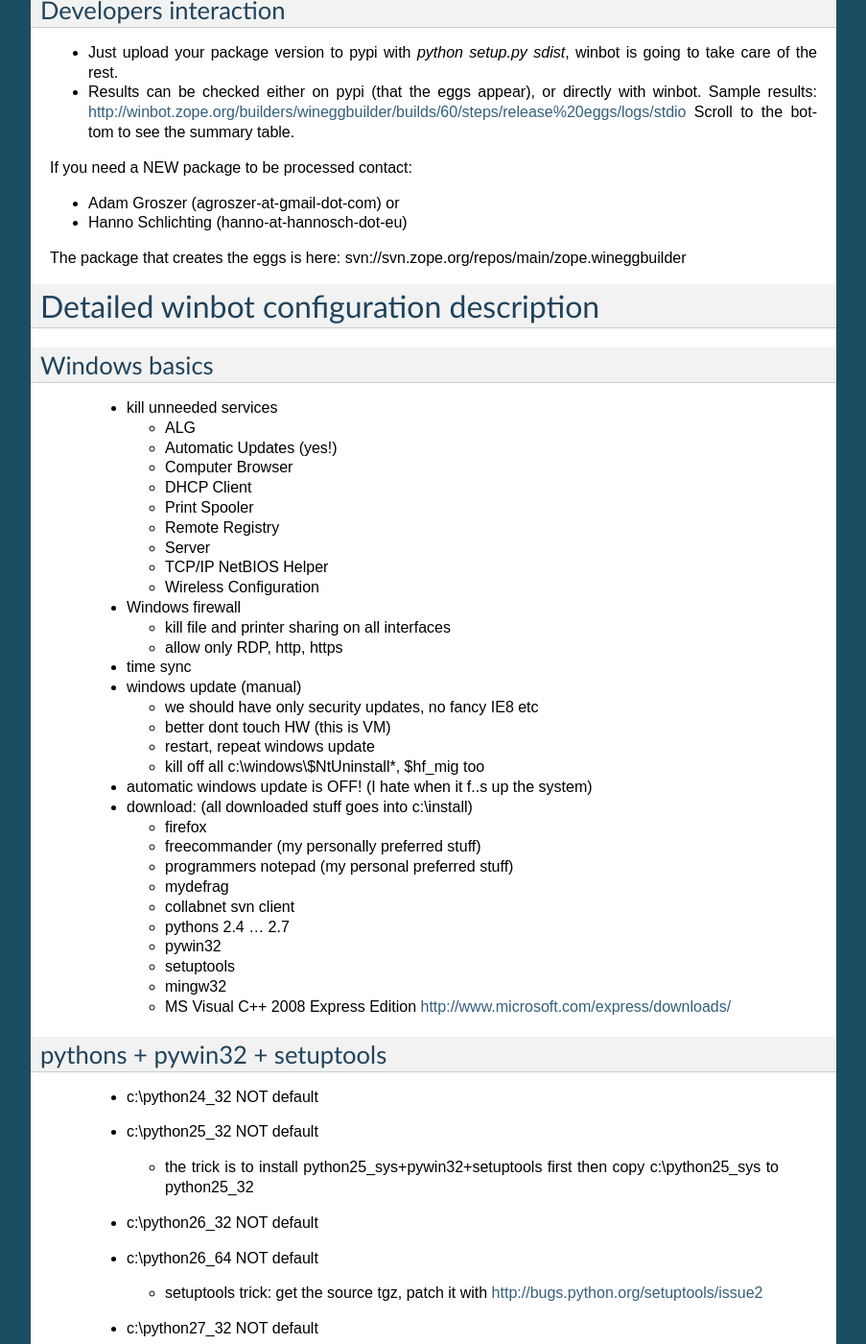
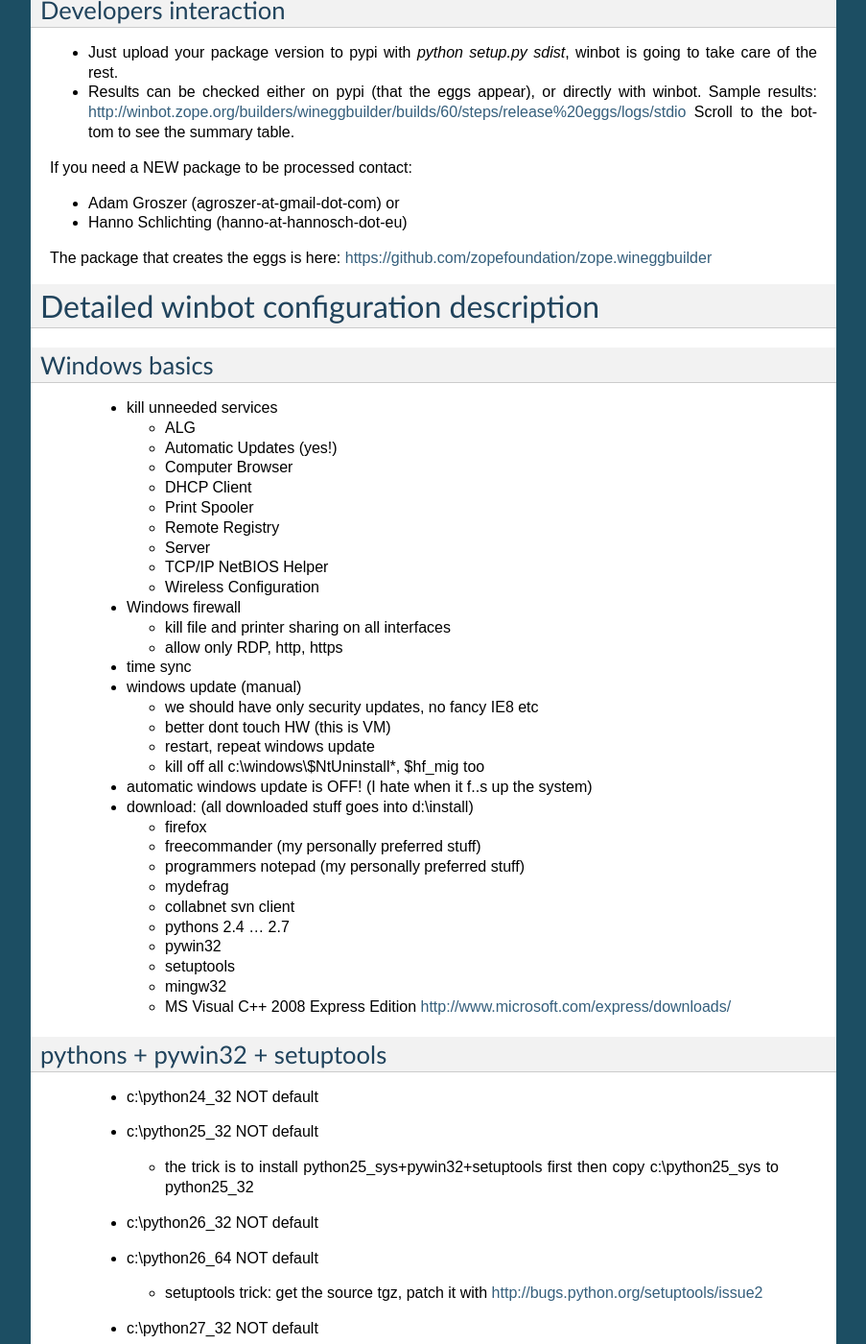
Before and after one commit to zopefoundation/zopetoolkit, a Sphinx documentation site: the page built from docs/process/winbotsetup.rst, in a window 1280 px wide and 1400 px high, scrolled down 475 px. Shown: the whole window at 96% size, without its empty margins (198-1101 px from the left). Built offline with Sphinx 7.4.7, drawn with Linux system fonts in a browser that asks for light colours; pages that are not in the unit, such as notebooks, are missing from menus; some of the changed text lies outside the part shown.

```diff
--- a/docs/process/winbotsetup.rst
+++ b/docs/process/winbotsetup.rst
@@ -50,7 +50,7 @@
 * Hanno Schlichting (hanno-at-hannosch-dot-eu)
 
 The package that creates the eggs is here:
-svn://svn.zope.org/repos/main/zope.wineggbuilder
+https://github.com/zopefoundation/zope.wineggbuilder
 
 
 Detailed winbot configuration description
@@ -87,11 +87,11 @@
 
   * automatic windows update is OFF! (I hate when it f..s up the system)
 
-  * download: (all downloaded stuff goes into c:\\install)
+  * download: (all downloaded stuff goes into d:\\install)
 
     * firefox
     * freecommander (my personally preferred stuff)
-    * programmers notepad (my personal preferred stuff)
+    * programmers notepad (my personally preferred stuff)
     * mydefrag
     * collabnet svn client
     * pythons 2.4 ... 2.7
```
Also changed, not shown: other parts of docs/process/winbotsetup.rst (+19 -0 lines).
